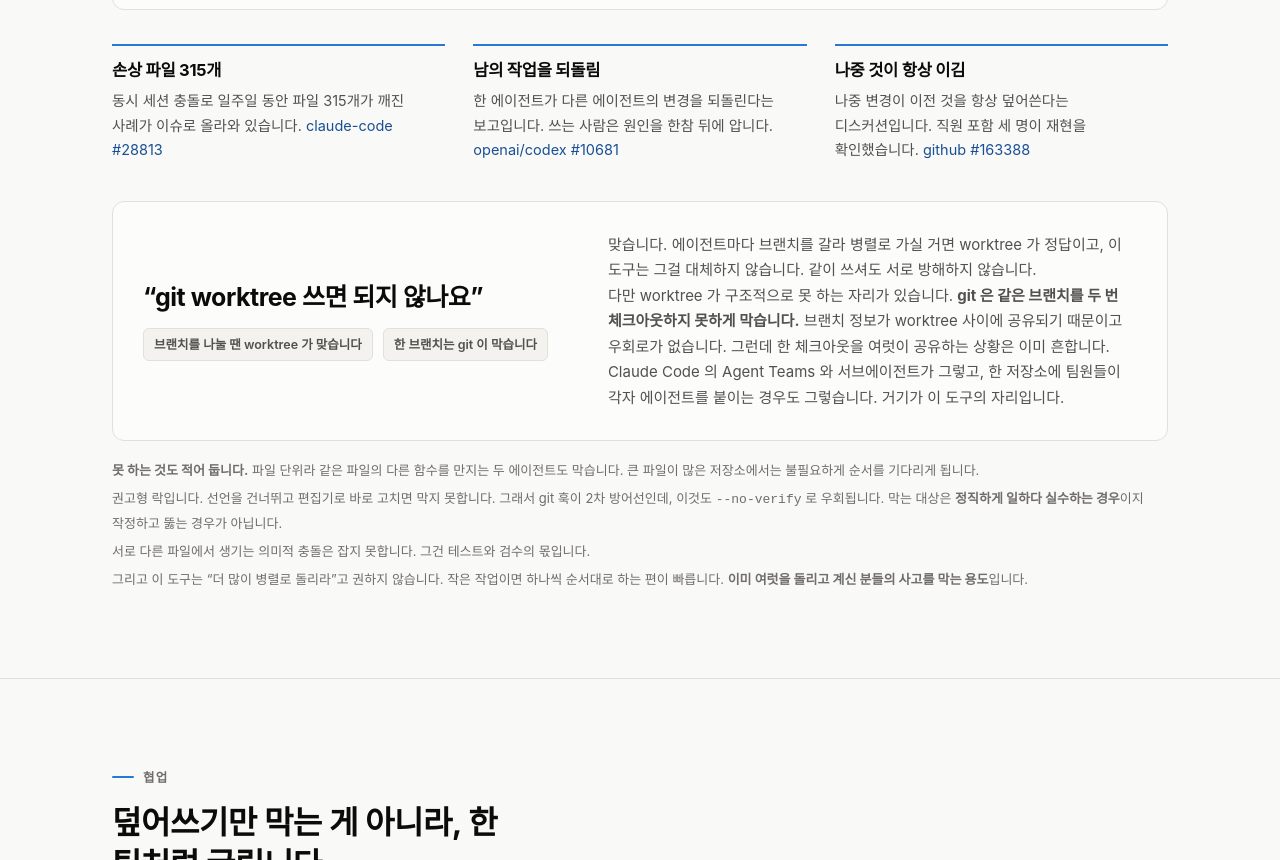
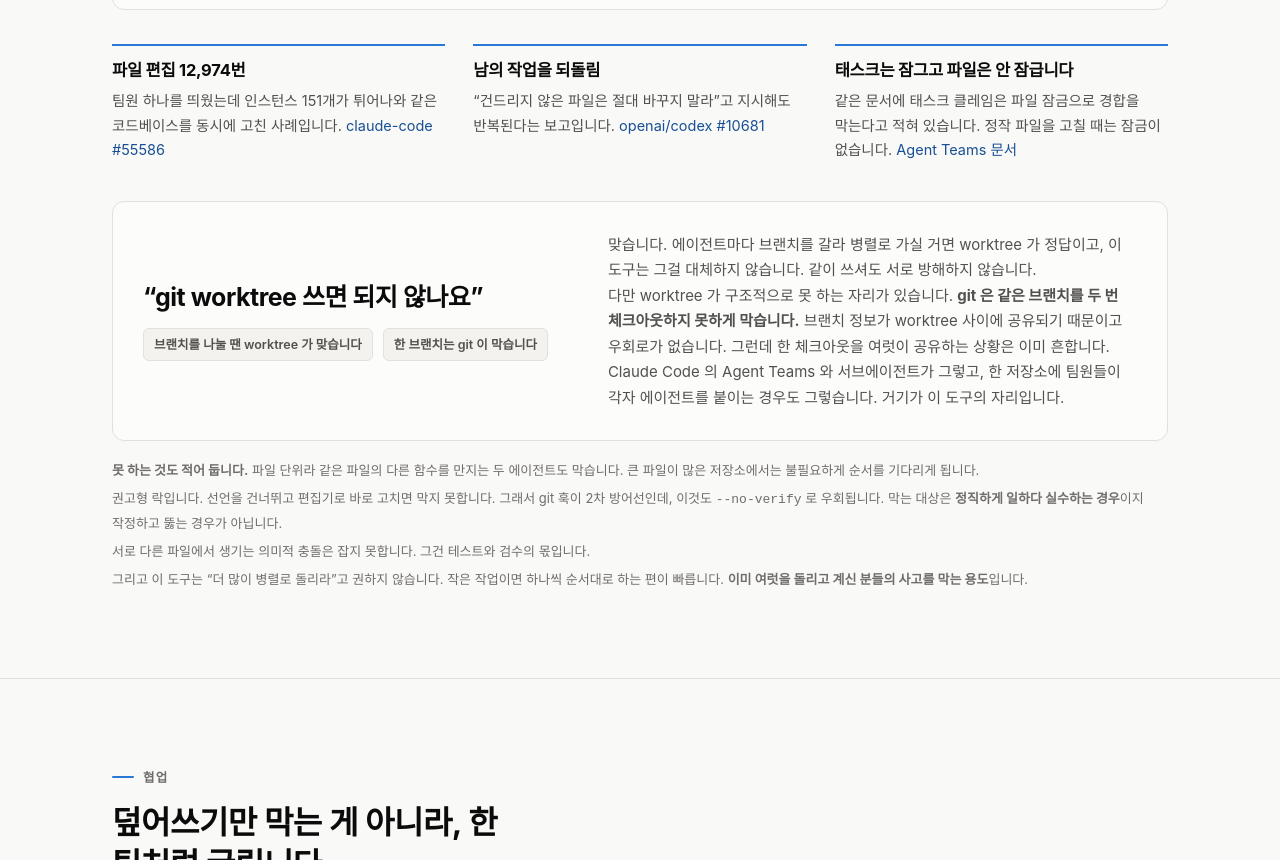
Before and after one commit to gachi-dev/agentlock, a plain HTML site: page docs/index.html in a window 1280 px wide. Shown: the part 1782-2642 px from the top of the page. Drawn offline with Linux system fonts and the light colour scheme.

Commit message:
근거 정정: 인용한 이슈 두 건이 이 도구가 막는 문제가 아니어서 교체
claude-code#28813 은 ~/.claude.json 설정 파일이 깨지는 문제였고,
github community#163388 은 에이전트 하나가 자기 이전 편집을 덮어쓰는
IDE 동기화 버그였다. 둘 다 병렬 에이전트 간 파일 충돌이 아니다.
제목만 보고 인용한 잘못이라 내린다.

대신 실제로 이 문제인 claude-code#55586 (팀원 하나를 띄웠는데 인스턴스
151개가 같은 코드베이스에 파일 편집 12,974번을 동시 수행) 을 넣고,
Agent Teams 문서가 "태스크 클레임에는 파일 잠금을 쓴다"고 적어 둔
대목을 함께 인용한다. 태스크는 잠그면서 파일은 안 잠근다는 것이
이 도구가 서 있는 자리다.

Co-Authored-By: Claude Opus 5 <noreply@anthropic.com>
Claude-Session: https://claude.ai/code/session_01LpRWpbbXPbyQX9AfrjmRTK

```diff
--- a/docs/index.html
+++ b/docs/index.html
@@ -726,16 +726,16 @@ footer .copy{margin-top:24px;padding-top:18px;border-top:1px solid var(--rule);f
 
     <ul class="cause">
       <li>
-        <h3>손상 파일 315개</h3>
-        <p>동시 세션 충돌로 일주일 동안 파일 315개가 깨진 사례가 이슈로 올라와 있습니다. <a href="https://github.com/anthropics/claude-code/issues/28813" target="_blank" rel="noopener">claude-code #28813</a></p>
+        <h3>파일 편집 12,974번</h3>
+        <p>팀원 하나를 띄웠는데 인스턴스 151개가 튀어나와 같은 코드베이스를 동시에 고친 사례입니다. <a href="https://github.com/anthropics/claude-code/issues/55586" target="_blank" rel="noopener">claude-code #55586</a></p>
       </li>
       <li>
         <h3>남의 작업을 되돌림</h3>
-        <p>한 에이전트가 다른 에이전트의 변경을 되돌린다는 보고입니다. 쓰는 사람은 원인을 한참 뒤에 압니다. <a href="https://github.com/openai/codex/issues/10681" target="_blank" rel="noopener">openai/codex #10681</a></p>
-      </li>
-      <li>
-        <h3>나중 것이 항상 이김</h3>
-        <p>나중 변경이 이전 것을 항상 덮어쓴다는 디스커션입니다. 직원 포함 세 명이 재현을 확인했습니다. <a href="https://github.com/orgs/community/discussions/163388" target="_blank" rel="noopener">github #163388</a></p>
+        <p>&ldquo;건드리지 않은 파일은 절대 바꾸지 말라&rdquo;고 지시해도 반복된다는 보고입니다. <a href="https://github.com/openai/codex/issues/10681" target="_blank" rel="noopener">openai/codex #10681</a></p>
+      </li>
+      <li>
+        <h3>태스크는 잠그고 파일은 안 잠급니다</h3>
+        <p>같은 문서에 태스크 클레임은 파일 잠금으로 경합을 막는다고 적혀 있습니다. 정작 파일을 고칠 때는 잠금이 없습니다. <a href="https://code.claude.com/docs/en/agent-teams" target="_blank" rel="noopener">Agent Teams 문서</a></p>
       </li>
     </ul>
 
```
Also changed, not shown: docs/en/index.html (+7 -7 lines), 2 other files.
